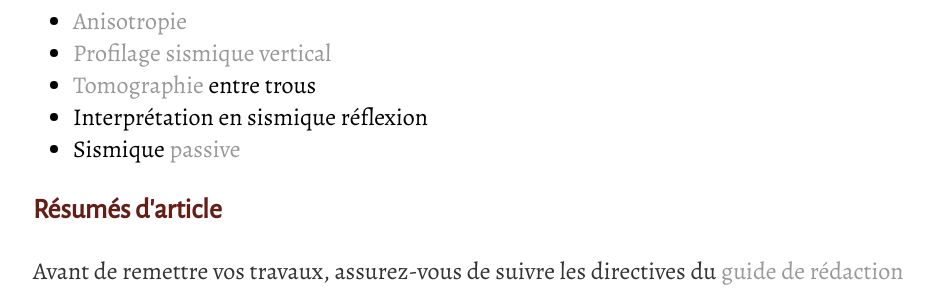
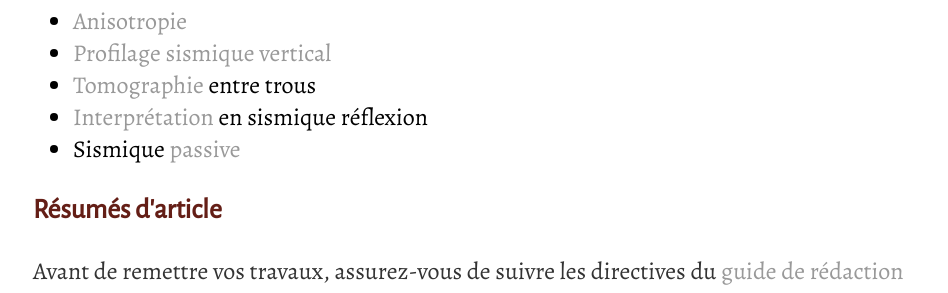
Before and after one commit to bernard-giroux/bernard-giroux.github.io, a Jekyll site: the page built from teaching/index.html, in a window 1280 px wide. Shown: the part 1674-1967 px from the top of the page, without its empty margins (159-1107 px from the left). Built offline with Jekyll 4.4.1, drawn with Linux system fonts in a browser that asks for light colours; part of the change alters nothing that is shown.

```diff
--- a/teaching/index.html
+++ b/teaching/index.html
@@ -44,7 +44,7 @@ title: Enseignement
 			<li><a href=PDFms/10_aniso.pdf>Anisotropie</a></li>
 			<li><a href=PDFms/11_psv.pdf>Profilage sismique vertical</a></li>
 			<li><a href=PDFms/12_tomo_bh.pdf>Tomographie</a> entre trous</li>
-			<li>Interprétation en sismique réflexion</li>
+			<li><a href=PDFms/13_interp.pdf>Interprétation</a> en sismique réflexion</li>
 			<li>Sismique <a href=PDFms/14_passive.pdf>passive</a></li>
 		</ul>
 		<h3>Résumés d'article</h3>
```
Also changed, not shown: 1 other file.
